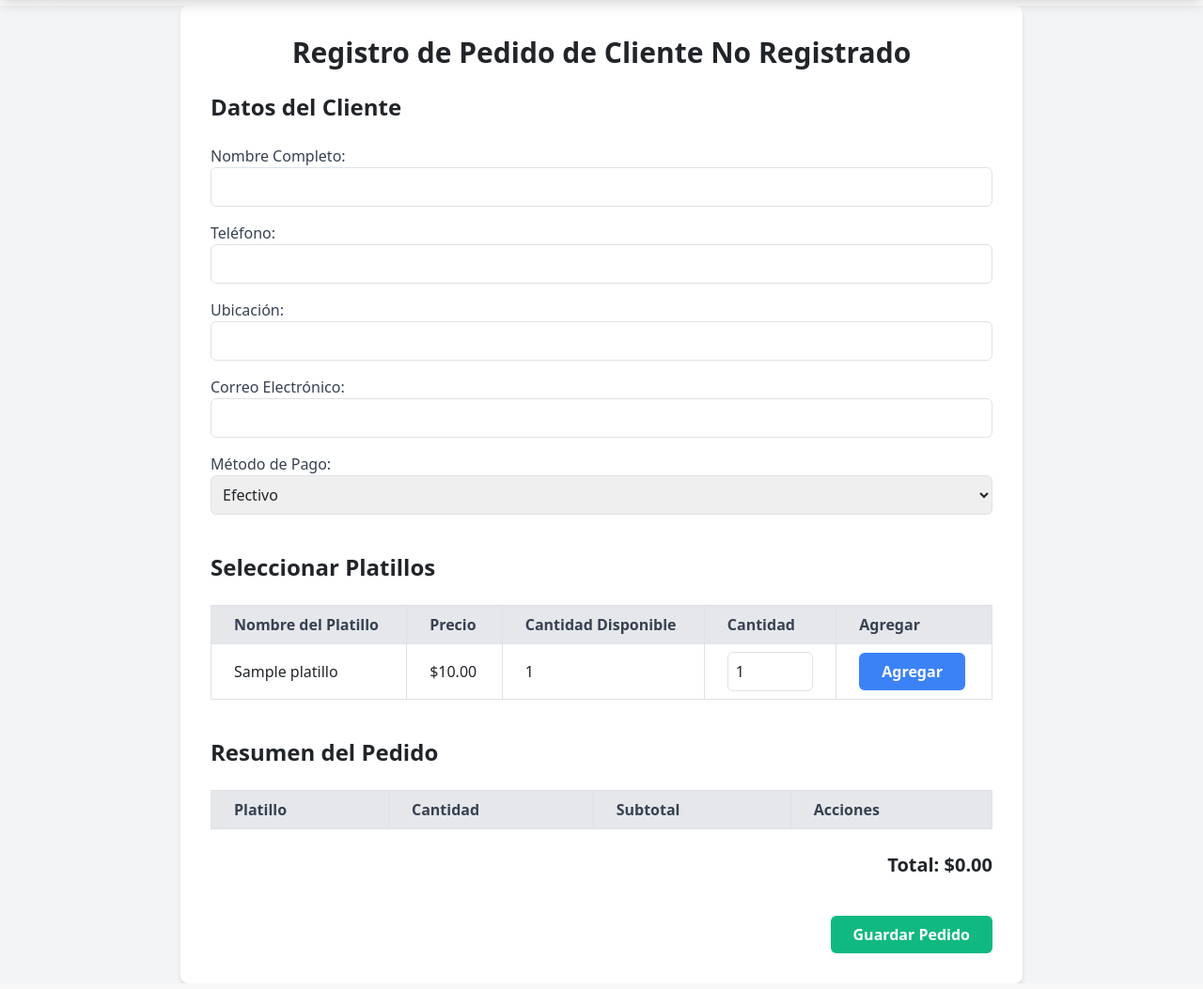
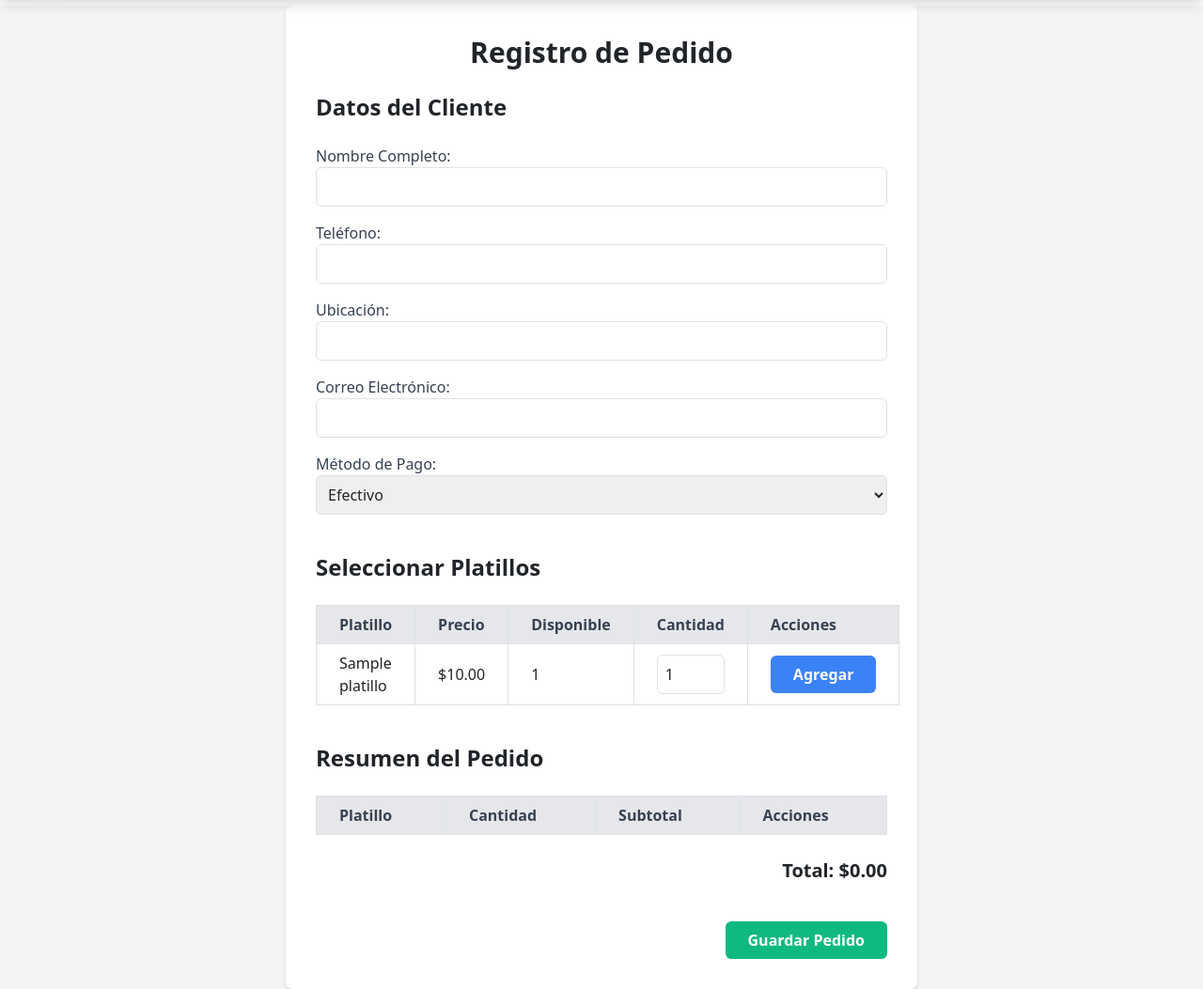
Before and after one commit to InfinityJaaR/App-Restaurant, a Django app: page /app/registro_pedidos_no_registrados/ in a window 1280 px wide. Shown: the part 74-1127 px from the top of the page at 94% size. Run offline with Django 5.2, Linux system fonts and the light colour scheme; a user stored in the database is signed in; tables that the repository leaves empty hold one stand-in row (values such as "Sample post"); lists and menus that the app fills with data are empty; some libraries are stand-ins or nearby versions.

Commit message:
Mejorando el diseño de la vista de Encargado de Registro de Pedidos

```diff
--- a/app/templates/RegistroDePedidos/registro_pedidos_no_registrados.html
+++ b/app/templates/RegistroDePedidos/registro_pedidos_no_registrados.html
@@ -7,8 +7,8 @@
 
 {% block content %}
   <div class="flex justify-center items-center min-h-screen bg-gray-100">
-    <div class="w-full max-w-4xl bg-white shadow-md rounded-lg p-8">
-      <h1 class="text-3xl font-bold text-center mb-6">Registro de Pedido de Cliente No Registrado</h1>
+    <div class="w-full max-w-2xl bg-white shadow-md rounded-lg p-8">
+      <h1 class="text-3xl font-bold text-center mb-6">Registro de Pedido</h1>
 
        <!-- Div para mensajes del servidor -->
        {% if messages %}
@@ -60,11 +60,11 @@
         <table class="w-full table-auto border-collapse">
           <thead>
             <tr class="bg-gray-200 text-gray-700">
-              <th class="border px-4 py-2">Nombre del Platillo</th>
+              <th class="border px-4 py-2">Platillo</th>
               <th class="border px-4 py-2">Precio</th>
-              <th class="border px-4 py-2">Cantidad Disponible</th>
+              <th class="border px-4 py-2">Disponible</th>
               <th class="border px-4 py-2">Cantidad</th>
-              <th class="border px-4 py-2">Agregar</th>
+              <th class="border px-4 py-2">Acciones</th>
             </tr>
           </thead>
           <tbody id="platillos-list" class="bg-white">
```
